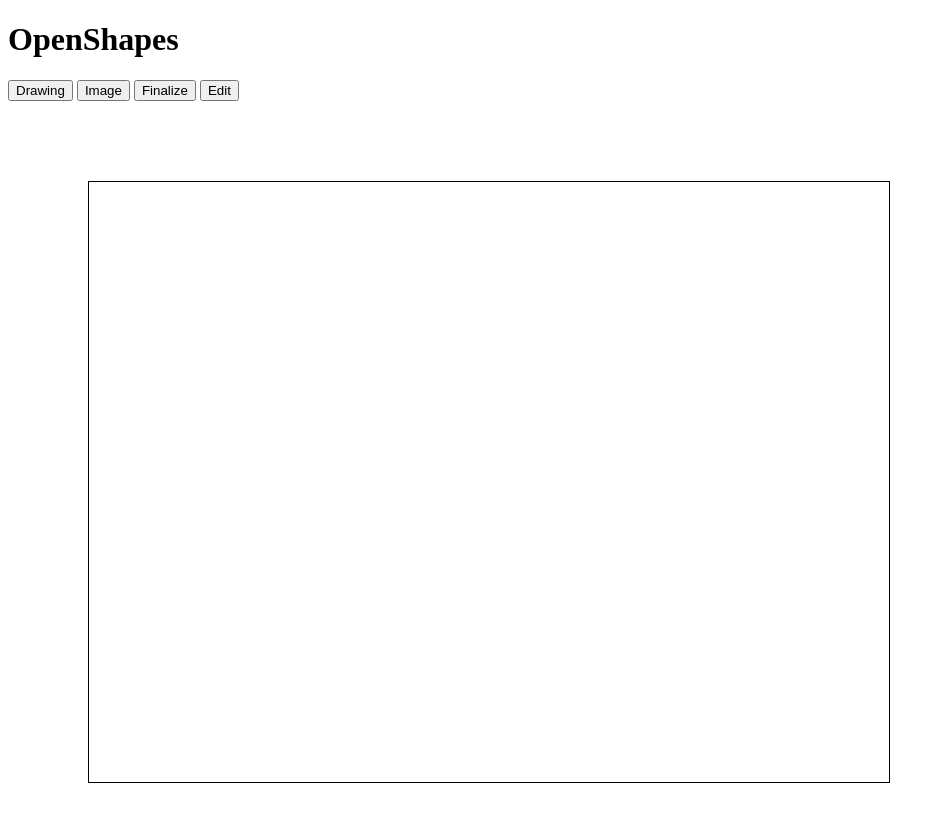
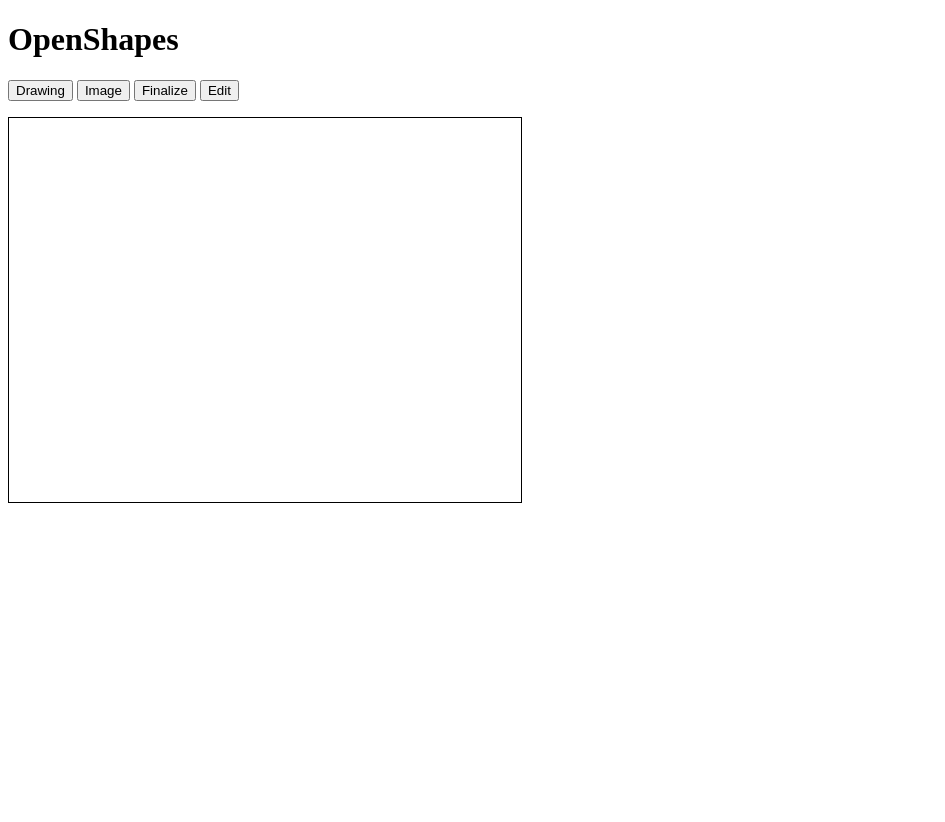
Before and after one commit to Kevin-X-Wang/openshapes, a plain HTML site: page index.html in a window 1280 px wide. Shown: the whole page, without its empty margins (0-945 px from the left). After the commit the page ends 800 px from the top, so only its background shows below. Drawn offline with Linux system fonts and the light colour scheme.

Commit message:
Update index.html

```diff
--- a/index.html
+++ b/index.html
@@ -18,6 +18,6 @@
   Edit</button>
 </div>
 
-<canvas id = "imageCanvas" width="800" height="600" style="border:1px solid #000000; margin:5em"></canvas>
+<canvas id = "imageCanvas" width="512" height="384" style="border:1px solid #000000; margin-top:1em"></canvas>
 </body>
 </html>
```
